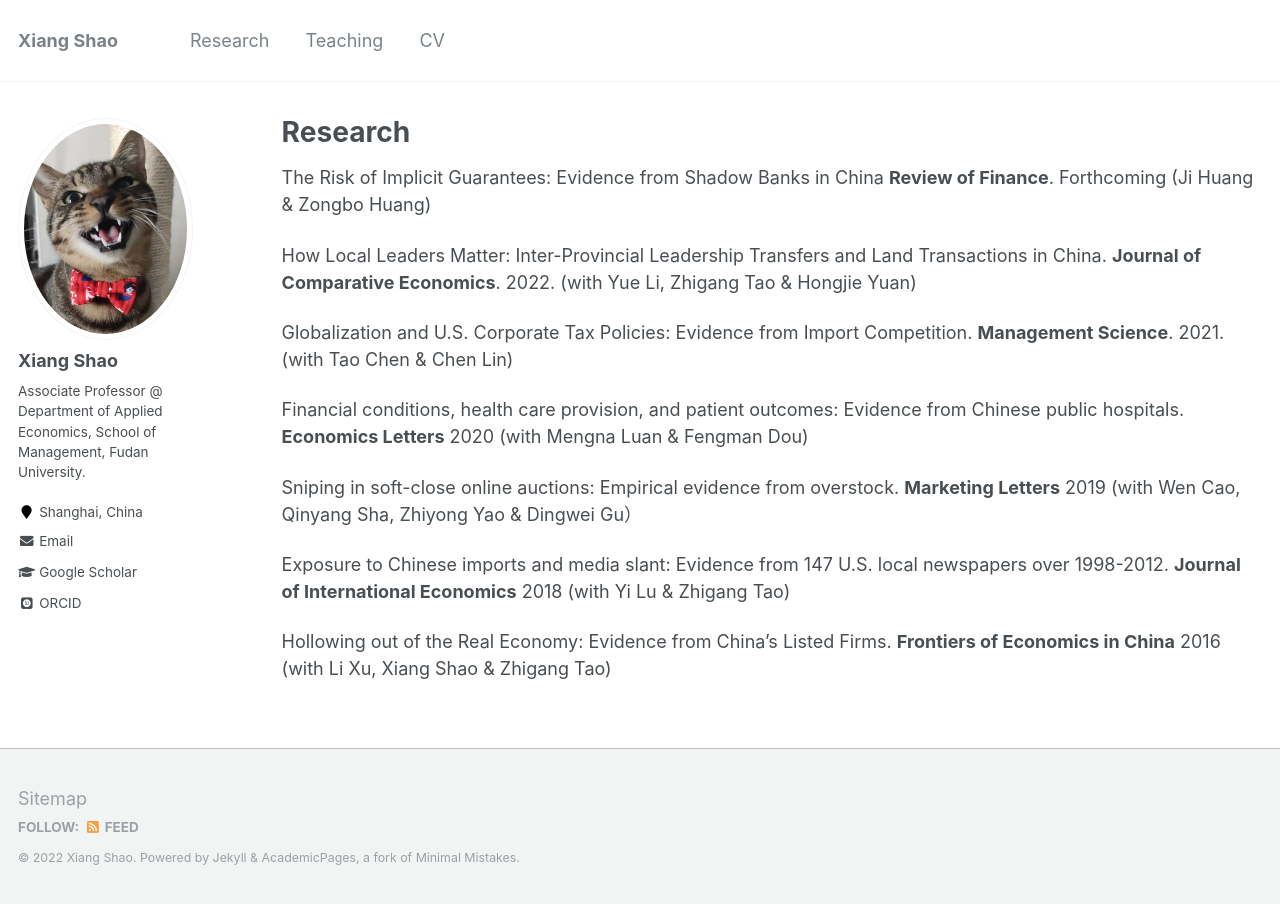
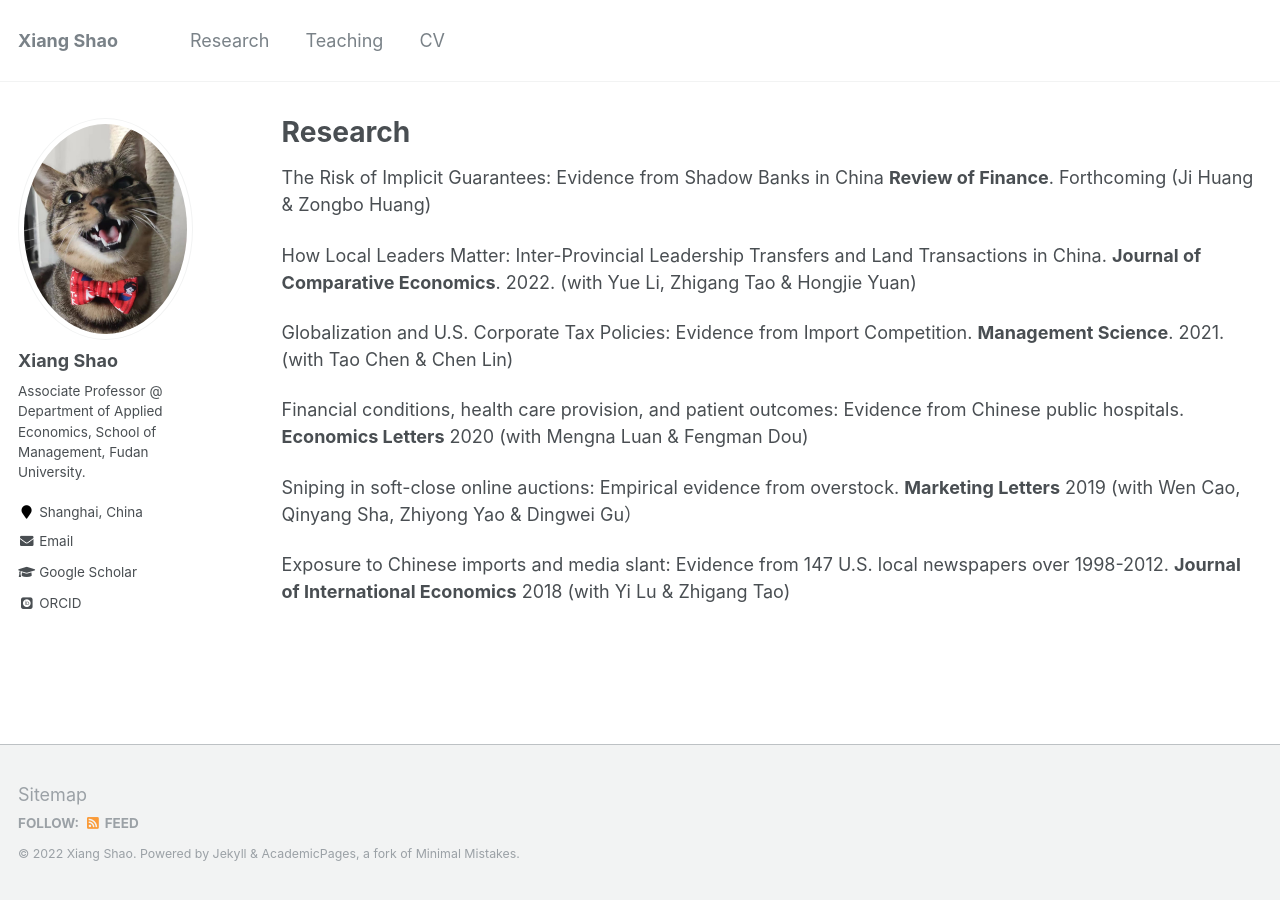
Before and after one commit to xiangshao/xiangshao.github.io, a Jekyll site: the page built from _pages/publications.md, in a window 1280 px wide. Built offline with Jekyll 4.4.1, drawn with Linux system fonts in a browser that asks for light colours; some web fonts are replaced.

Commit message:
Update publications.md

```diff
--- a/_pages/publications.md
+++ b/_pages/publications.md
@@ -15,5 +15,3 @@ author_profile: true
   Sniping in soft-close online auctions: Empirical evidence from overstock. **Marketing Letters** 2019 (with Wen Cao, Qinyang Sha, Zhiyong Yao & Dingwei Gu）
 
   Exposure to Chinese imports and media slant: Evidence from 147 U.S. local newspapers over 1998-2012. **Journal of International Economics** 2018  (with Yi Lu & Zhigang Tao)
-
-  Hollowing out of the Real Economy: Evidence from China’s Listed Firms. **Frontiers of Economics in China** 2016 (with Li Xu, Xiang Shao & Zhigang Tao)
```
